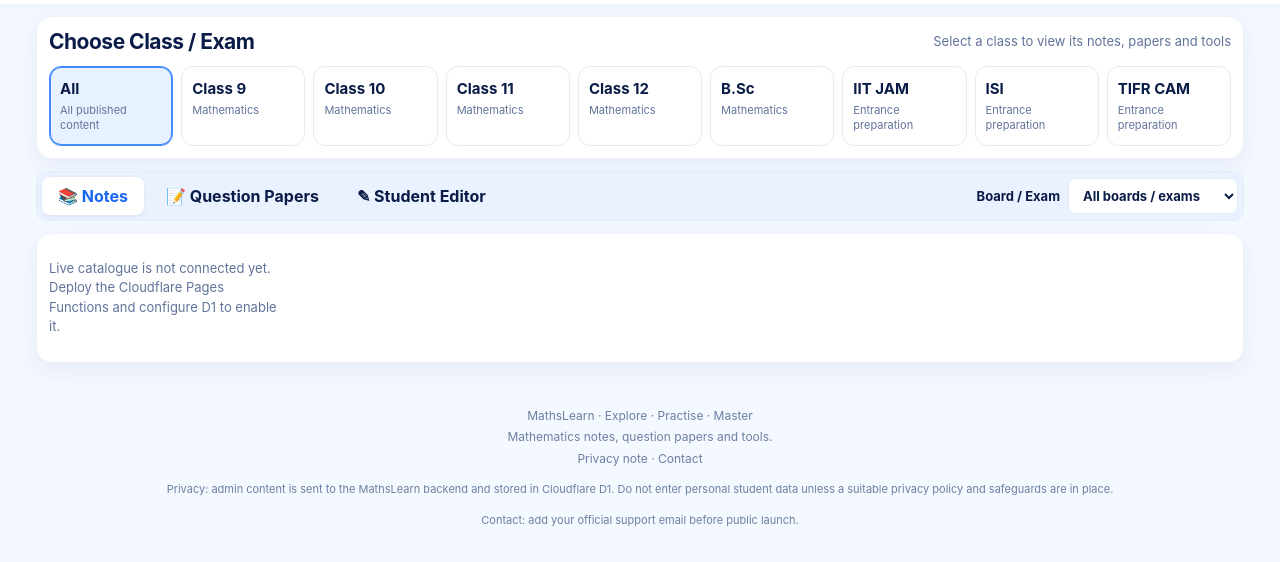
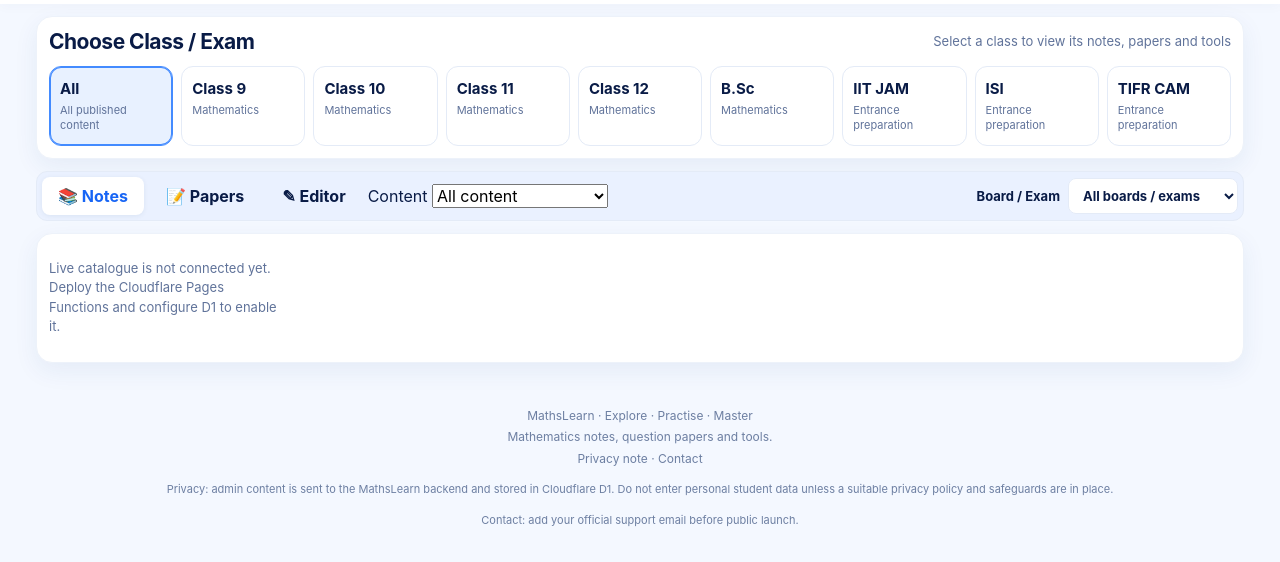
Before and after one commit to Lavsing1/mathslearn-platform, a website: page index.html in a window 1280 px wide. Shown: the part 66-628 px from the top of the page. Drawn offline with nearby package versions, Linux system fonts and the light colour scheme; no server answers.

Commit message:
Add compact content type dropdown to homepage tabs

```diff
--- a/index.html
+++ b/index.html
@@ -35,8 +35,13 @@
 </section>
 <nav class="content-tabs" aria-label="Content type">
  <button type="button" class="content-tab active" data-panel="notes">📚 Notes</button>
- <button type="button" class="content-tab" data-panel="papers">📝 Question Papers</button>
- <button type="button" class="content-tab" data-panel="student-editor">✎ Student Editor</button>
+ <button type="button" class="content-tab" data-panel="papers">📝 Papers</button>
+ <button type="button" class="content-tab" data-panel="student-editor">✎ Editor</button>
+ <label class="global-type-label">Content
+  <select id="globalContentType" aria-label="Filter by content type">
+   <option value="">All content</option><option value="Study Notes">Notes &amp; Theory</option><option value="Solved Paper">Solved Papers</option><option value="Solved Examples">Solved Examples</option><option value="Unsolved Questions">Practice Questions</option><option value="Important Questions">Important Questions</option><option value="Formula Sheet">Formula Sheets</option>
+  </select>
+ </label>
  <label class="global-board-label">Board / Exam
   <select id="globalBoard" aria-label="Filter by board or exam">
    <option value="">All boards / exams</option><option value="Bihar Board">Bihar Board</option><option value="CBSE">CBSE</option><option value="Other">Other</option>
```
